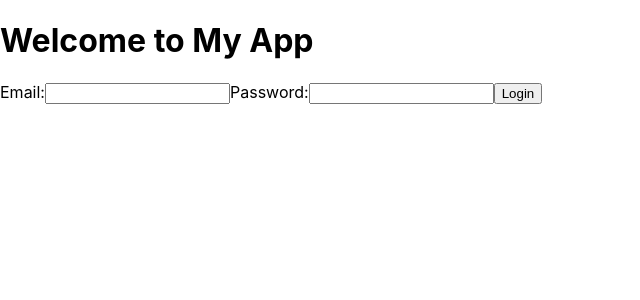
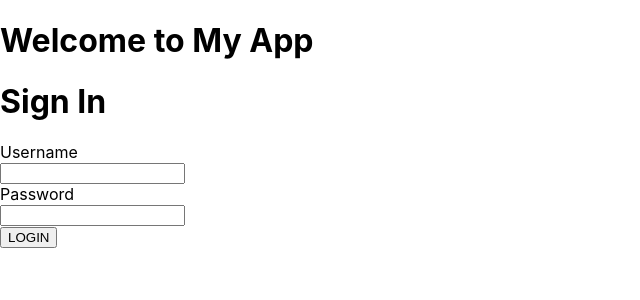
Before and after one commit to stellanyambura/portfolio-project, a React (Create React App) app in the folder app/: page / in a window 1280 px wide. Shown: the top 300 px of the page, without its empty margins (0-640 px from the left). Built offline with nearby package versions, Linux system fonts and the light colour scheme.

Commit message:
added navbar

```diff
--- a/app/src/components/Login.js
+++ b/app/src/components/Login.js
@@ -1,25 +1,43 @@
-import React, { useState } from 'react';
+import React from 'react';
+function Login({isShowLogin}) {
+    return (
 
-const Login = () => {
-  const [email, setEmail] = useState('');
-  const [password, setPassword] = useState('');
+        <div className={`${!isShowLogin ? "active" : ""}show`}>
+         <div className='container bg-light col-md-8'>
+            <div className='form-box solid'>
+                <form className='px-4 py-3'>
+                    <div className='form-group-row'>
+                        <div className='form-row'>
+                            <div className='form-group col-md-4 mb-2'>
+                                <h1 className='login-text'>Sign In</h1>
+                                <label className='form-label' htmlFor='username-input'>Username</label>
+                                <br/>
+                                <input
+                                id='username-input'
+                                type="text"
 
-  const handleSubmit = (event) => {
-    event.preventDefault();
-    // perform login logic here
-  }
+                                className='form-control'/>
+                            </div>
 
-  return (
-    <form onSubmit={handleSubmit}>
-      <label>Email:</label>
-      <input type="email" value={email} onChange={(event) => setEmail(event.target.value)} />
+                            <div className='form-group col-md-4 mb-2'>
+                                <label>Password</label>
+                                <br/>
+                                <input
+                                type="password"
+                                id="password-input"
+                                className='form-control '
+                                />
+                                <br/>
+                                <input className='btn btn-primary' type="submit" value="LOGIN" />
+                            </div>
+                        </div>
+                    </div>
+                </form>
+            </div>
 
-      <label>Password:</label>
-      <input type="password" value={password} onChange={(event) => setPassword(event.target.value)} />
-
-      <button type="submit">Login</button>
-    </form>
-  );
+            </div>
+        </div>
+    );
 }
 
 export default Login;
```
Also changed, not shown: app/src/components/Navbar.js (+23 -0 lines).
